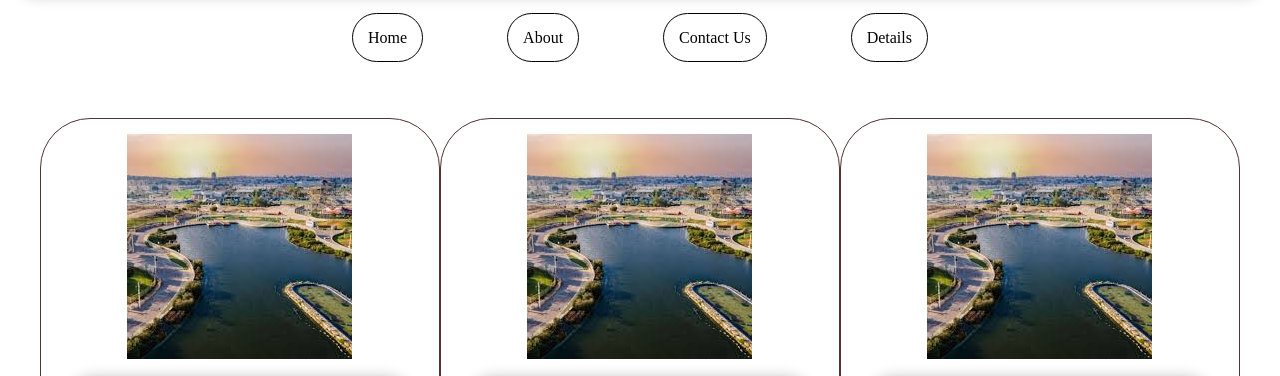
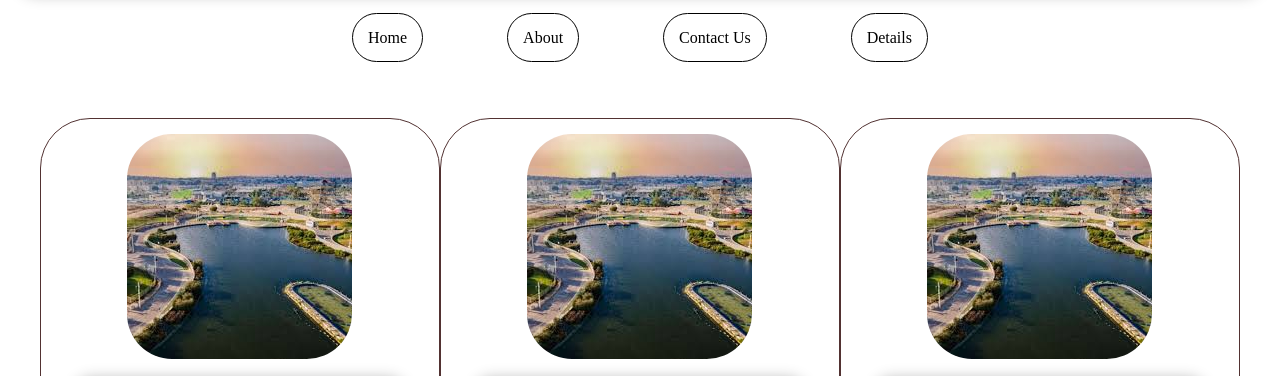
Before and after one commit to TomKondat/responsive-tutorial, a plain HTML site: page index.html in a window 1280 px wide. Shown: the part 93-469 px from the top of the page. Drawn offline with Linux system fonts and the light colour scheme.

Commit message:
border fix

```diff
--- a/style.css
+++ b/style.css
@@ -45,4 +45,9 @@ h1 {
 .im-agam {
   display: flex;
   justify-content: center;
+  border-radius: 50%;
 }
+
+img {
+  border-radius: 20%;
+}
```
